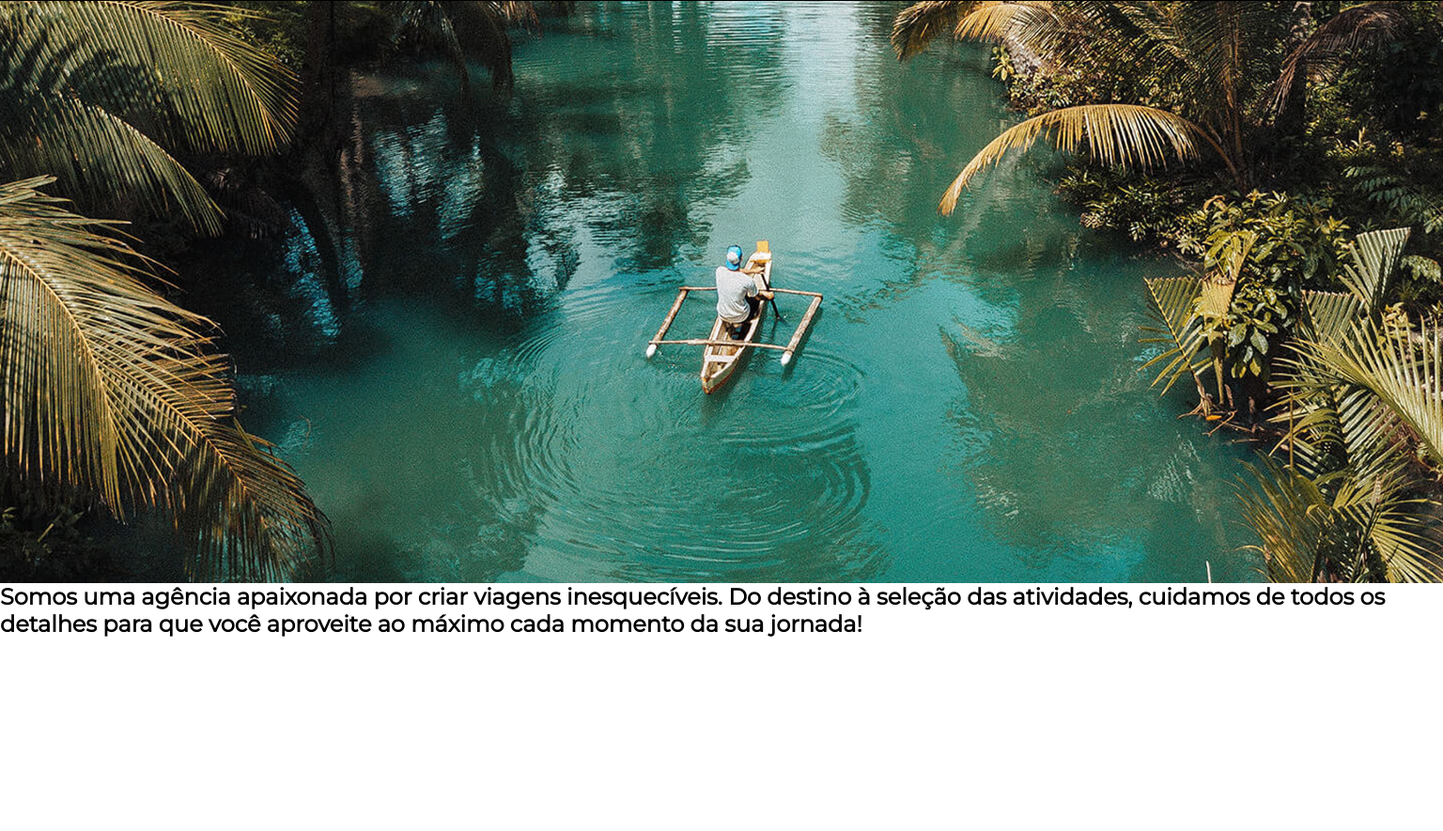
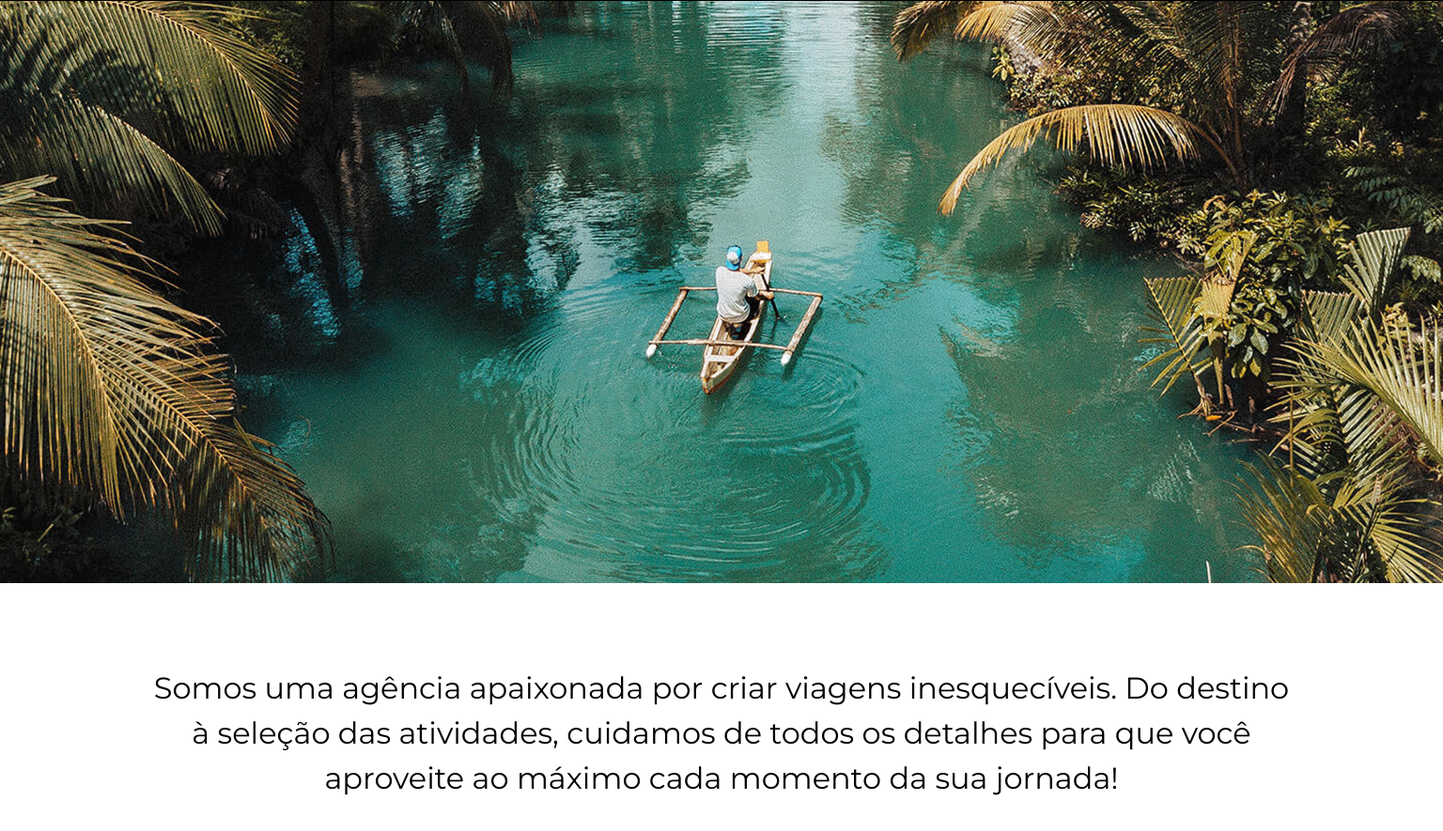
Before and after one commit to educmt/jornada-viagens, a plain HTML site: page index.html in a window 1536 px wide. Shown: the part 143-1028 px from the top of the page at 94% size. Before the commit the page ends 822 px from the top, so only its background shows below. Drawn offline with Linux system fonts and the light colour scheme.

Commit message:
Finaliza hero

```diff
--- a/css/hero.css
+++ b/css/hero.css
@@ -3,6 +3,15 @@
   width: 100%;
   background: url(../assets/img/hero-mobile.jpg) no-repeat;
   background-size: cover;
+}
+.hero h2 {
+  width: 100%;
+  padding: 0 24px;
+  margin: 88px 0;
+  font-size: 23px;
+  font-weight: var(--text-font-weight);
+  line-height: 1.5;
+  text-align: center;
 }
 
 @media screen and (min-width: 768px) {
@@ -11,12 +20,20 @@
     background: url(../assets/img/hero-tablet.jpg) no-repeat;
     background-size: cover;
   }
+  .hero h2 {
+    padding: 0 60px;
+    font-size: 32px;
+  }
 }
 
 @media screen and (min-width: 1440px) {
-    .img-hero {
-      height: 620px;
-      background: url(../assets/img/hero-desktop.jpg) no-repeat;
-      background-size: cover;
-    }
+  .img-hero {
+    height: 620px;
+    background: url(../assets/img/hero-desktop.jpg) no-repeat;
+    background-size: cover;
   }
+  .hero h2 {
+    padding: 0 160px;
+    font-size: 32px;
+  }
+}
```
